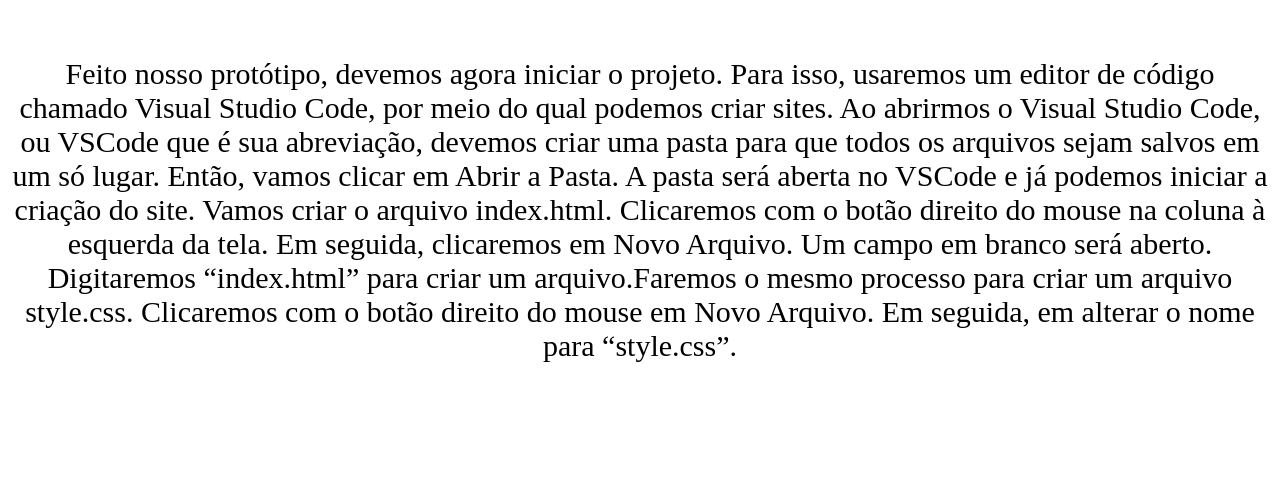
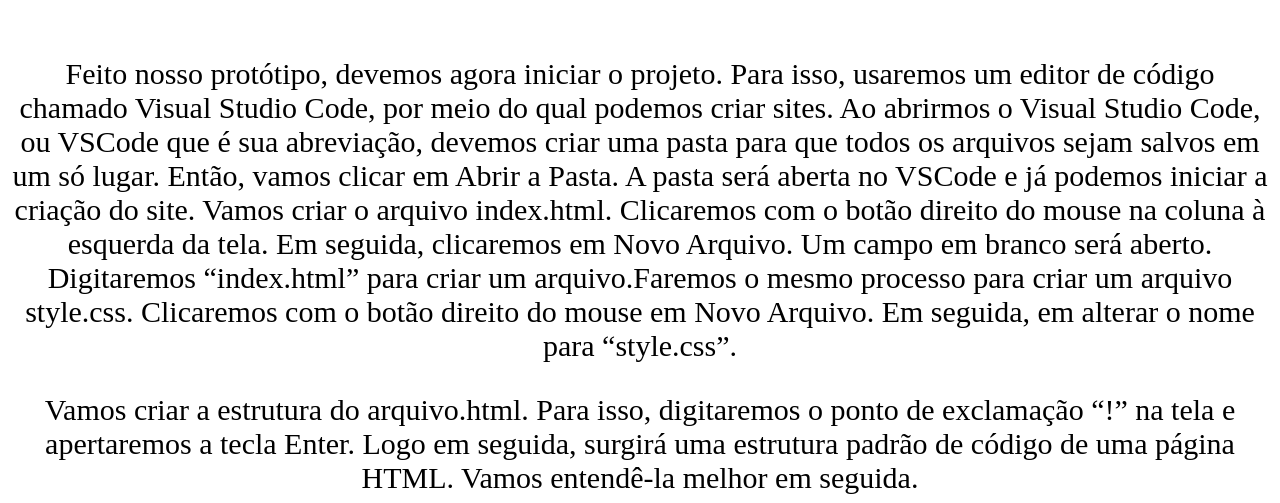
Before and after one commit to KAUMTXP/como-criar-um-site, a plain HTML site: page index.html in a window 1280 px wide. Shown: the part 541-1044 px from the top of the page. Before the commit the page ends 942 px from the top, so only its background shows below. Drawn offline with Linux system fonts and the light colour scheme.

Commit message:
xzvvsdfv

```diff
--- a/index.html
+++ b/index.html
@@ -31,5 +31,8 @@
            Vamos criar o arquivo index.html. Clicaremos com o botão direito do mouse na coluna à esquerda da tela.
            Em seguida, clicaremos em Novo Arquivo. Um campo em branco será aberto. Digitaremos “index.html” para criar um arquivo.Faremos o mesmo processo para criar um arquivo style.css. Clicaremos com o botão direito do mouse em Novo Arquivo. Em seguida, em alterar o nome para “style.css”. </p>
     </div>
+    <div class="div-imagem-p3">
+        Vamos criar a estrutura do arquivo.html. Para isso, digitaremos o ponto de exclamação “!” na tela e apertaremos a tecla Enter. Logo em seguida, surgirá uma estrutura padrão de código de uma página HTML. Vamos entendê-la melhor em seguida.
+    </div>
 </body>
 </html>
--- a/style.css
+++ b/style.css
@@ -26,3 +26,10 @@
   font-size: 30px;
   justify-content: space-around;
 }
+.div-imagem-p3 {
+  display: flex;
+  align-items: center;
+  text-align: center;
+  font-size: 30px;
+  justify-content: space-around;
+}
```
